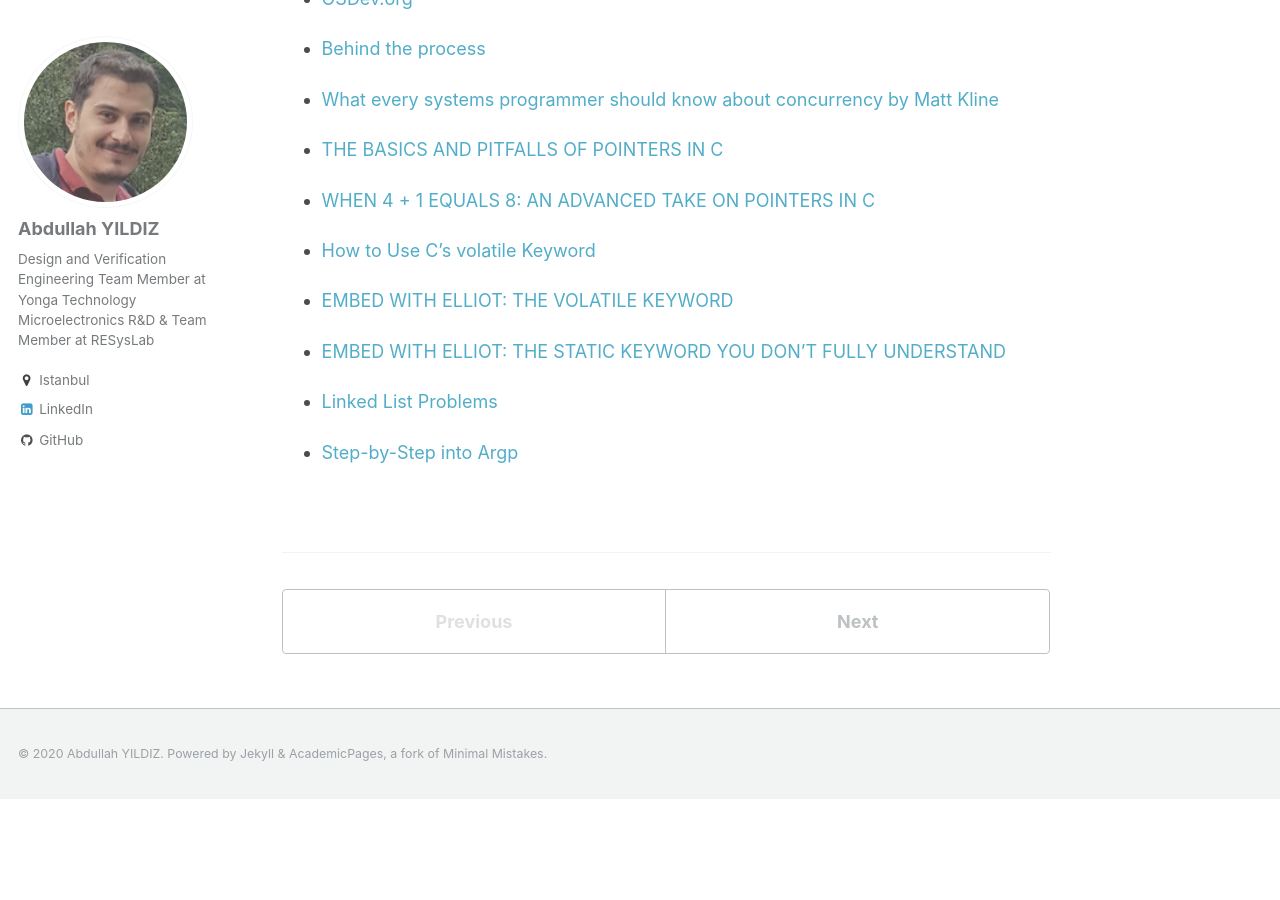
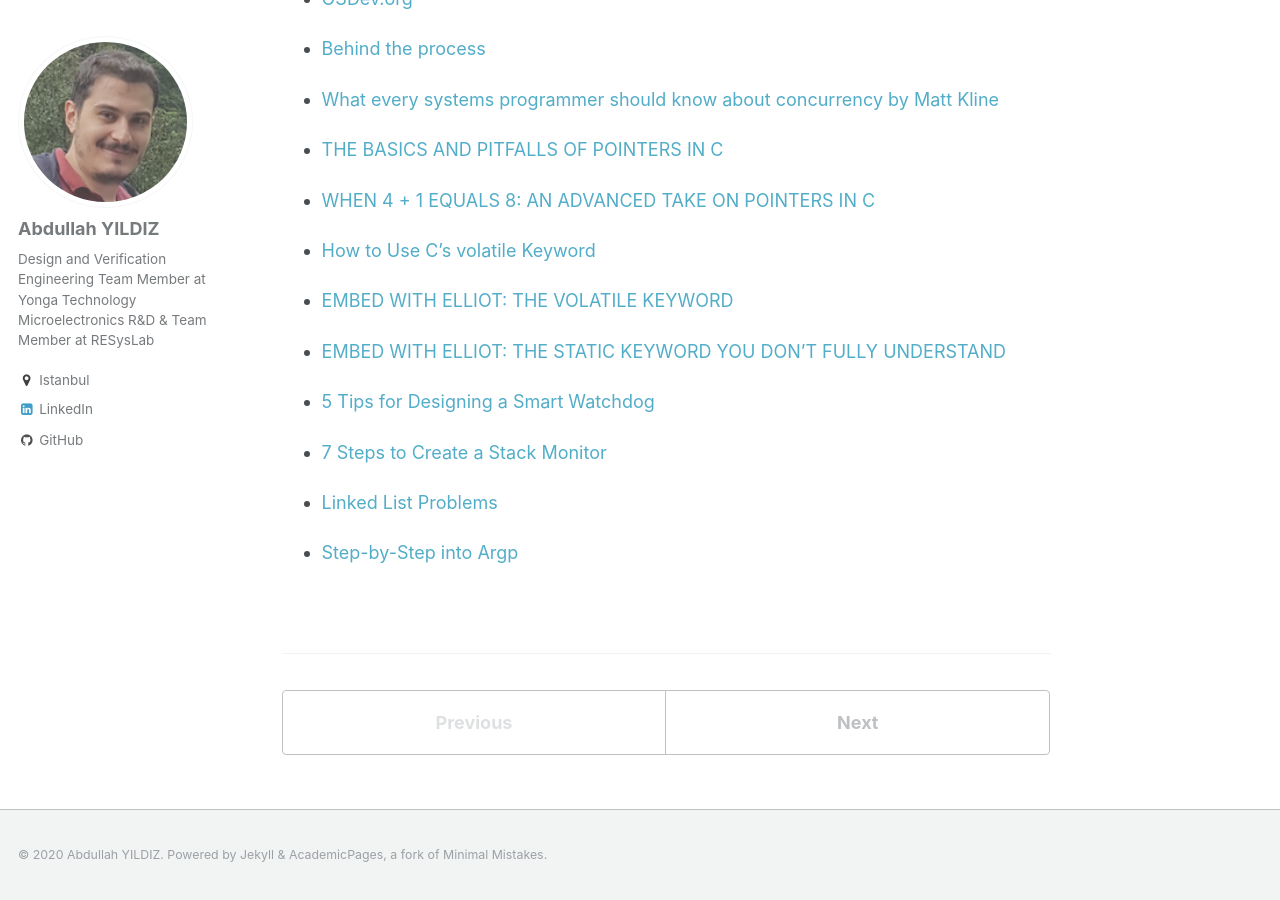
Before and after one commit to abdullahyildiz/abdullahyildiz.github.io, a Jekyll site: the page built from _records/articles.md, in a window 1280 px wide and 900 px high, scrolled down 2498 px. Built offline with Jekyll 4.4.1, drawn with Linux system fonts in a browser that asks for light colours; before the commit the page ends 3297 px from its top, so only the background shows below that.

Commit message:
Update articles.md

```diff
--- a/_records/articles.md
+++ b/_records/articles.md
@@ -116,6 +116,10 @@ location: "Istanbul, Turkiye"
 
 * [EMBED WITH ELLIOT: THE STATIC KEYWORD YOU DON’T FULLY UNDERSTAND](https://hackaday.com/2015/08/04/embed-with-elliot-the-static-keyword-you-dont-fully-understand/)
 
+* [5 Tips for Designing a Smart Watchdog](https://www.beningo.com/5-tips-for-designing-a-smart-watchdog/)
+
+* [7 Steps to Create a Stack Monitor](https://www.beningo.com/7-steps-to-create-a-stack-monitor/)
+
 * [Linked List Problems](http://abdullahyildiz.github.io/files/LinkedListProblems.pdf)
 
 * [Step-by-Step into Argp](http://abdullahyildiz.github.io/files/step-by-step-into-argp.pdf)
```
